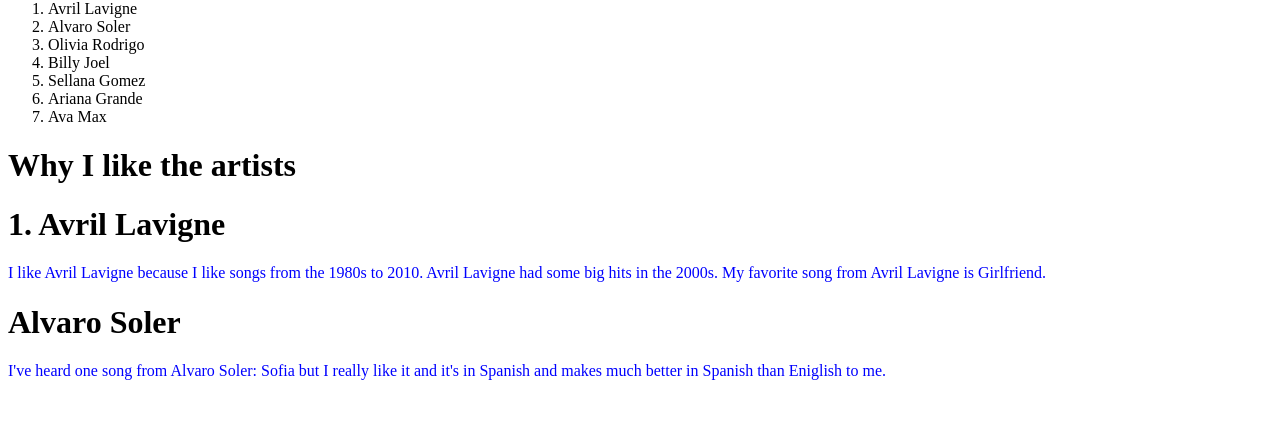
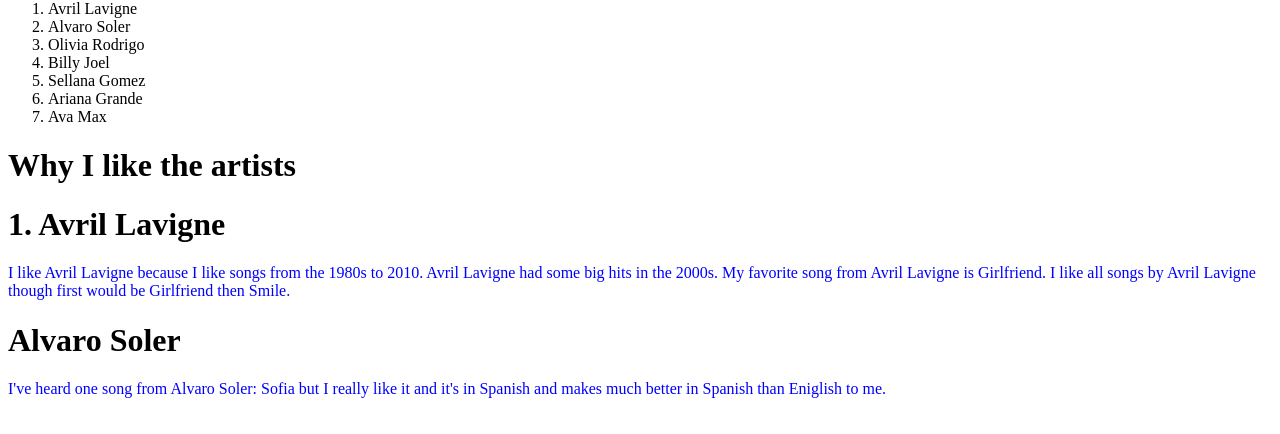
Before and after one commit to smriti-magic/sophia-music, a plain HTML site: page Favorite Artists.html in a window 1280 px wide. Shown: the part 366-800 px from the top of the page. Drawn offline with Linux system fonts and the light colour scheme.

Commit message:
Update Favorite Artists.html

```diff
--- a/Favorite Artists.html
+++ b/Favorite Artists.html
@@ -21,7 +21,7 @@
   </ol>
   <h1>Why I like the artists</h1>
   <h1>1. Avril Lavigne</h1>
-  <p>I like Avril Lavigne because I like songs from the 1980s to 2010. Avril Lavigne had some big hits in the 2000s. My favorite song from Avril Lavigne is Girlfriend.</p>
+  <p>I like Avril Lavigne because I like songs from the 1980s to 2010. Avril Lavigne had some big hits in the 2000s. My favorite song from Avril Lavigne is Girlfriend. I like all songs by Avril Lavigne though first would be Girlfriend then Smile.</p>
   <h1>Alvaro Soler</h1>
   <p>I've heard one song from Alvaro Soler: Sofia but I really like it and it's in Spanish and makes much better in Spanish than Eniglish to me.<p>
 
```
